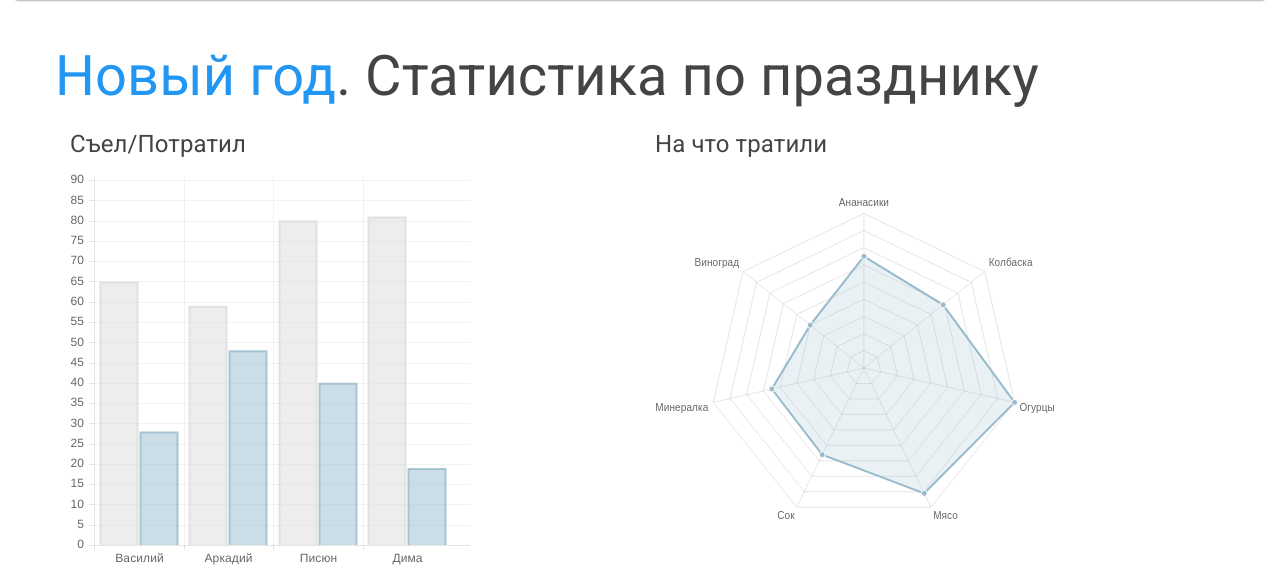
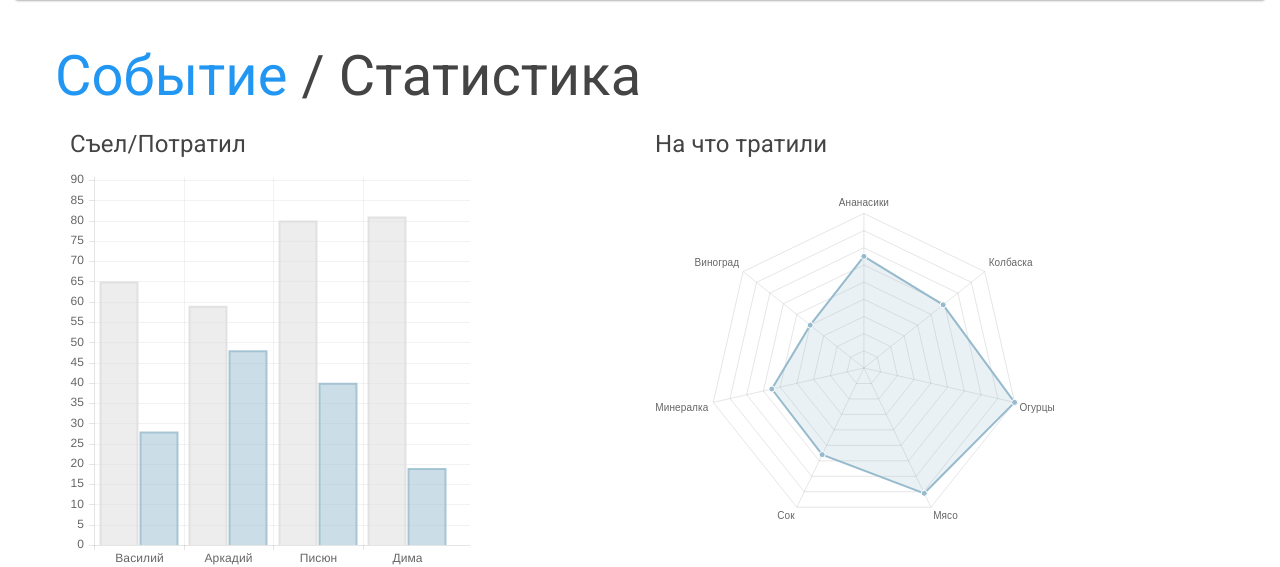
Before and after one commit to hackday-ru/team-15, a Flask app: template app/templates/event_stats.html in a window 1280 px wide. Shown: the part 64-631 px from the top of the page. Run offline with Flask 2, Linux system fonts and the light colour scheme; the template is opened without the code that fills it: most values are stand-ins (such as "Sample title", 1, 10 or a date in 2020); some libraries are stand-ins or nearby versions.

Commit message:
feel good, like a god

```diff
--- a/app/templates/event.html
+++ b/app/templates/event.html
@@ -98,7 +98,8 @@
     });
 </script>
 
-<h1>Событие</h1>
+<div class="container">
+    <h1>Событие / <a href="/event/stats/{{ page }}">Статистика</a></h1>
 
     <div class="table-responsive">
         <table class="table table-striped table-hover items-event" value="{{ page }}">
@@ -183,5 +184,6 @@
                 </div>
             </div>
         </div>
+    </div>
 
     {% endblock %}
--- a/app/templates/event_stats.html
+++ b/app/templates/event_stats.html
@@ -47,7 +47,7 @@
 
 <div class="container">
     <div class="row">
-        <h1><a href="/event/{{ page }}">Новый год</a>. Статистика по празднику</h1>
+        <h1><a href="/event/{{ page }}">Событие</a> / Статистика</h1>
     </div>
 
     <div class="row">
@@ -69,6 +69,6 @@
 
     </script>
 
-    </hxdiv>
+</div>
 
-    {% endblock %}
+{% endblock %}
```
Lines whose indentation alone changed are shown as unchanged.
